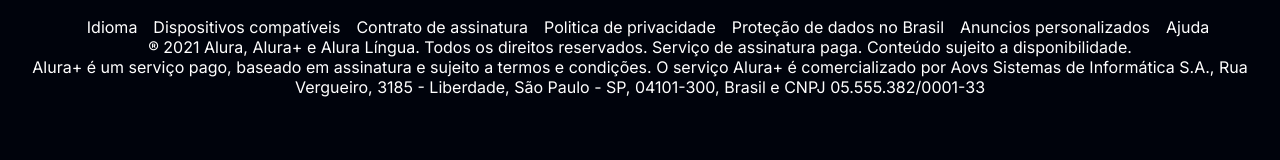
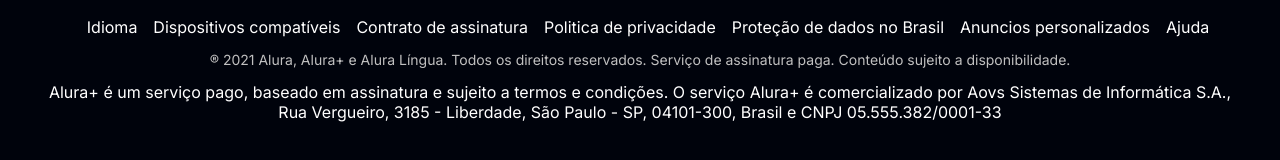
Before and after one commit to Aragornvaz/HTML-e-CSS-praticando-HTML-CSS, a plain HTML site: page index.html in a window 1280 px wide. Shown: the part 3693-3853 px from the top of the page. Before the commit the page ends 3790 px from the top, so only its background shows below. Drawn offline with Linux system fonts and the light colour scheme.

Commit message:
finalizando o rodapé

```diff
--- a/styles.css
+++ b/styles.css
@@ -118,6 +118,7 @@ body {
 
 .rodape {
     text-align: center;
+    margin: 5em 3em;
 }
 
 .rodape__lista {
@@ -132,3 +133,9 @@ body {
     color: var(--branco-principal);
     margin-left: 1em;
 }
+
+.rodape__texto {
+    margin: 1em 0;
+    color: var(--cinza-secundario);
+    font-size: 14px;
+}
```
